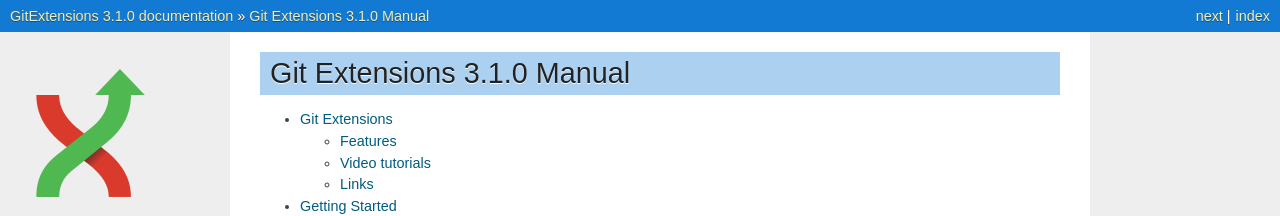
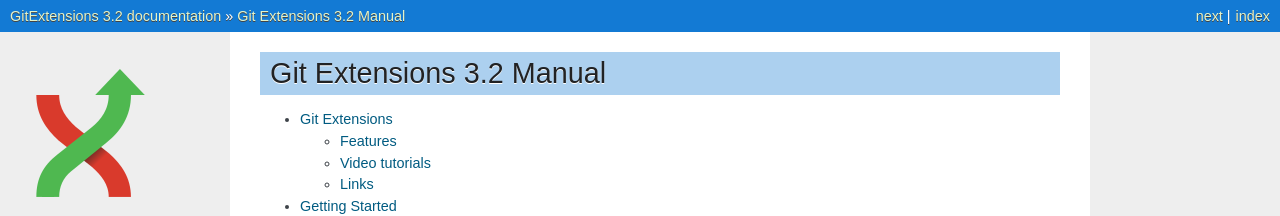
Before and after one commit to martinqt/GitExtensionsDoc, a Sphinx documentation site: the page built from source/index.rst, in a window 1280 px wide and 900 px high. Shown: the top 216 px of the window. Built offline with Sphinx 7.4.7, drawn with Linux system fonts in a browser that asks for light colours; some of the changed text lies outside the part shown.

Commit message:
Update version to 3.2

```diff
--- a/source/conf.py
+++ b/source/conf.py
@@ -49,9 +49,9 @@
 #
 # The short X.Y version.
 #Note: Does not seem to be used so 'full' version is OK
-version = '3.1.0'
+version = '3.2'
 # The full version, including alpha/beta/rc tags.
-release = '3.1.0'
+release = '3.2'
 
 # The language for content autogenerated by Sphinx. Refer to documentation
 # for a list of supported languages.
```
Also changed, not shown: readme.md (+9 -0 lines).
